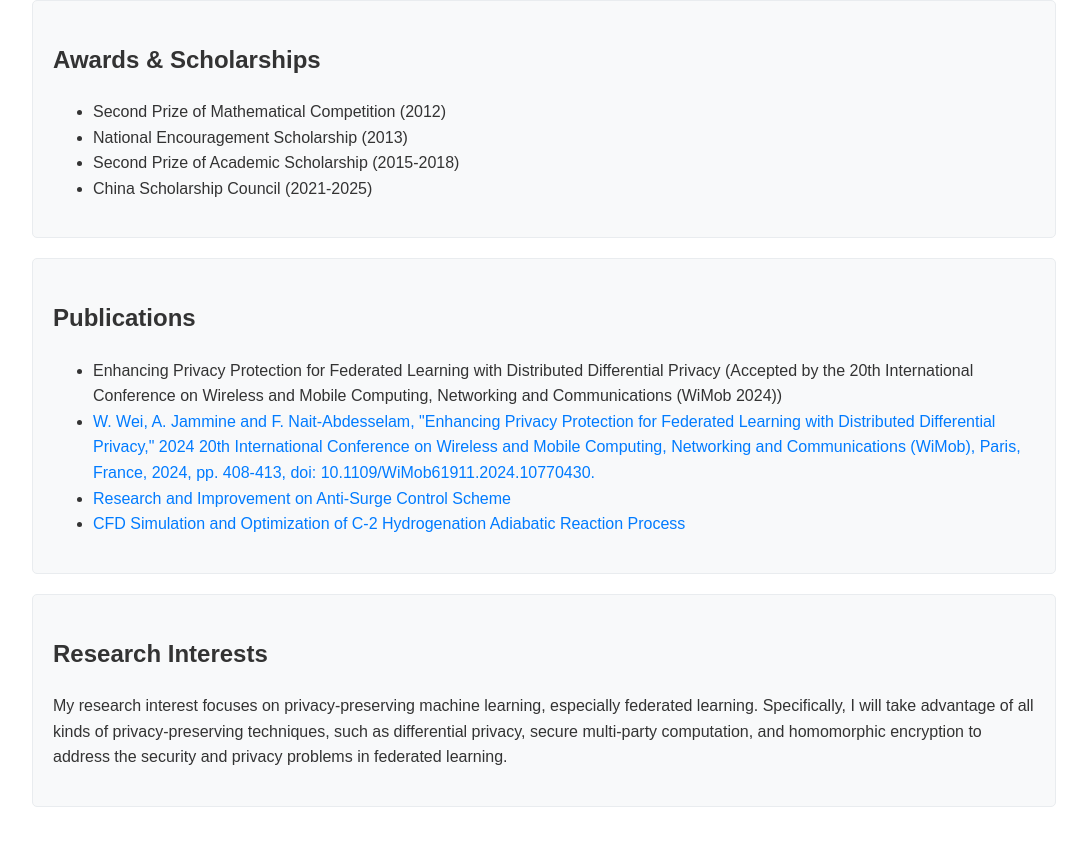
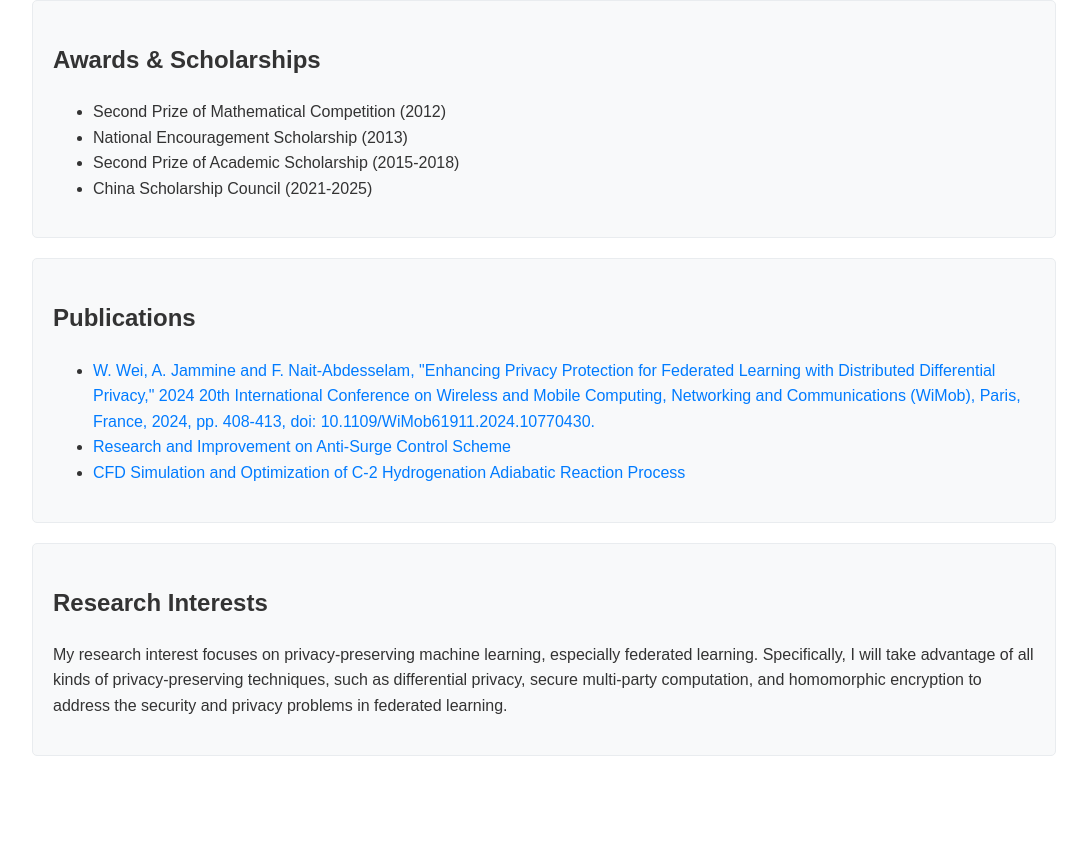
Before and after one commit to Wenjing-Wei/Wenjing-Wei, a plain HTML site: page webpage2.html in a window 1280 px wide. Shown: the part 1986-2831 px from the top of the page, without its empty margins (96-1183 px from the left). After the commit the page ends 2782 px from the top, so only its background shows below. Drawn offline with Linux system fonts and the light colour scheme.

Commit message:
Update webpage2.html

```diff
--- a/webpage2.html
+++ b/webpage2.html
@@ -134,9 +134,7 @@
     <section>
         <h2>Publications</h2>
         <ul>
-            <li>Enhancing Privacy Protection for Federated Learning with Distributed Differential Privacy (Accepted by the 20th International Conference on Wireless and Mobile Computing, Networking and Communications (WiMob 2024))</li>
-            <li><a href="https://ieeexplore.ieee.org/stamp/stamp.jsp?tp=&arnumber=10770430&isnumber=10770291" target="_blank">W. Wei, A. Jammine and F. Nait-Abdesselam, "Enhancing Privacy Protection for Federated Learning with Distributed Differential Privacy," 2024 20th International Conference on Wireless and Mobile Computing, Networking and Communications (WiMob), Paris, France, 2024, pp. 408-413, doi: 10.1109/WiMob61911.2024.10770430.
-</a></li>
+            <li><a href="https://ieeexplore.ieee.org/stamp/stamp.jsp?tp=&arnumber=10770430&isnumber=10770291" target="_blank">W. Wei, A. Jammine and F. Nait-Abdesselam, "Enhancing Privacy Protection for Federated Learning with Distributed Differential Privacy," 2024 20th International Conference on Wireless and Mobile Computing, Networking and Communications (WiMob), Paris, France, 2024, pp. 408-413, doi: 10.1109/WiMob61911.2024.10770430.</a></li>
             <li><a href="https://www.morebooks.de/store/gb/book/research-and-improvement-on-anti-surge-control-scheme/isbn/978-620-3-30714-6" target="_blank">Research and Improvement on Anti-Surge Control Scheme</a></li>
             <li><a href="https://www.morebooks.de/store/gb/book/cfd-simulation-and-optimization/isbn/978-620-3-41129-4" target="_blank">CFD Simulation and Optimization of C-2 Hydrogenation Adiabatic Reaction Process</a></li>
         </ul>
```
